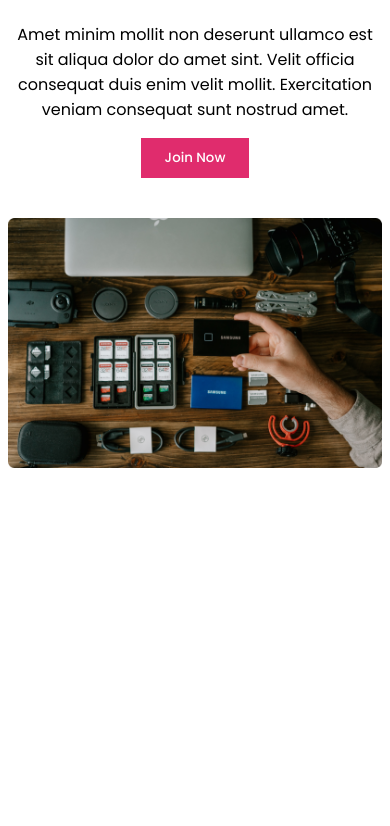
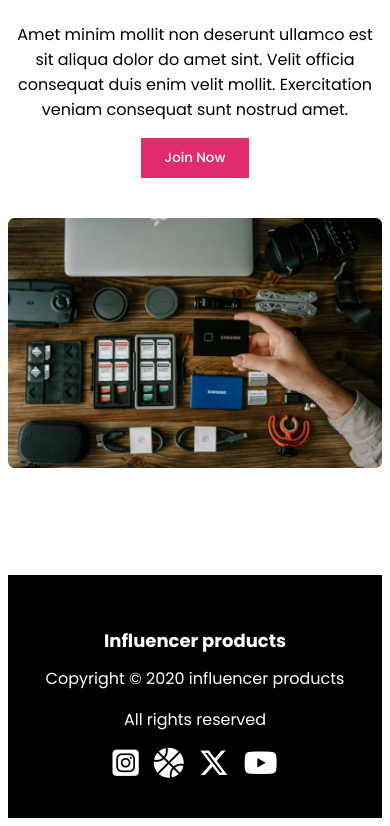
Before and after one commit to sm-ayman/influencer-gears, a plain HTML site: page index.html in a window 390 px wide. Shown: the part 5915-6741 px from the top of the page. Before the commit the page ends 6490 px from the top, so only its background shows below. Drawn offline with Linux system fonts and the light colour scheme.

Commit message:
footer section done

```diff
--- a/index.html
+++ b/index.html
@@ -167,6 +167,17 @@
             </div>
         </section>
     </main>
+    <footer>
+        <h1 class="footer-logo">Influencer products</h1>
+        <span>Copyright © 2020 influencer products</span>
+        <p>All rights reserved</p>
+        <div class="footer-icons">
+            <i class="fa-brands fa-square-instagram"></i>
+            <i class="fa-solid fa-basketball"></i>
+            <i class="fa-brands fa-x-twitter"></i>
+            <i class="fa-brands fa-youtube"></i>
+        </div>
+    </footer>
 </body>
 <script>
     const hamburger = document.querySelector('.hamburger');
--- a/styles/style.css
+++ b/styles/style.css
@@ -185,6 +185,21 @@ nav ul li a i {
   border-radius: 0px;
 }
 
+/* footer */
+footer {
+  background-color: #000;
+  color: white;
+  padding: 50px 450px;
+  display: flex;
+  flex-direction: column;
+  align-items: center;
+}
+.footer-icons {
+  display: flex;
+  gap: 15px;
+  font-size: 30px;
+}
+
 @media screen and (max-width: 576px) {
   /* nav */
   nav {
@@ -274,4 +289,14 @@ nav ul li a i {
   .featured-contents {
     max-width: 100%;
   }
+
+  /* footer */
+  footer {
+    display: flex;
+    align-items: center;
+    padding: 40px 20px; /* reduce horizontal padding for small screens */
+  }
+  .footer-logo {
+    font-size: 18px;
+  }
 }
```
